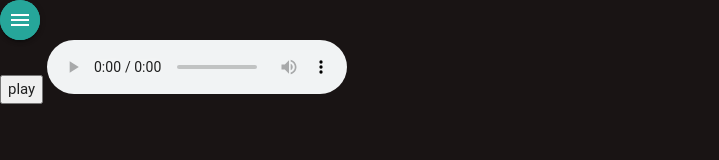
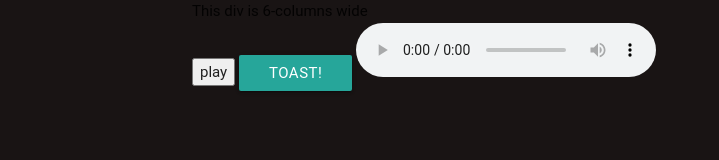
Before and after one commit to hellochitty/Spotify-Quiz-App-Skeleton, a plain HTML site: page game.html in a window 1280 px wide. Shown: the whole page, without its empty margins (0-719 px from the left). Drawn offline with nearby package versions, Linux system fonts and the light colour scheme; a web font is replaced by a local one.

Commit message:
Add html to site

```diff
--- a/game.html
+++ b/game.html
@@ -14,10 +14,15 @@
     <title>This is My Game</title>
   </head>
   <body>
-    <div id="settings">
-      <a class="btn btn-floating pulse"><i class="material-icons">menu</i></a>
-    </div>
+
+
+    <div class="container">
+      <div class="col s6">This div is 6-columns wide</div>
+      <!-- <a id="play" class="btn btn-floating pulse"><i class="material-icons">play_circle_filled</i></a> -->
+
     <button id="play"type="button" name="button">play</button>
+      <a class="btn" onclick="Materialize.toast('I am a toast', 4000)">Toast!</a>
     <audio id="audio" src="https://p.scdn.co/mp3-preview/b326e03624cb098d8387e17aa46669edac0d025a?cid=null" controls/>
+  </div>
   </body>
 </html>
```
